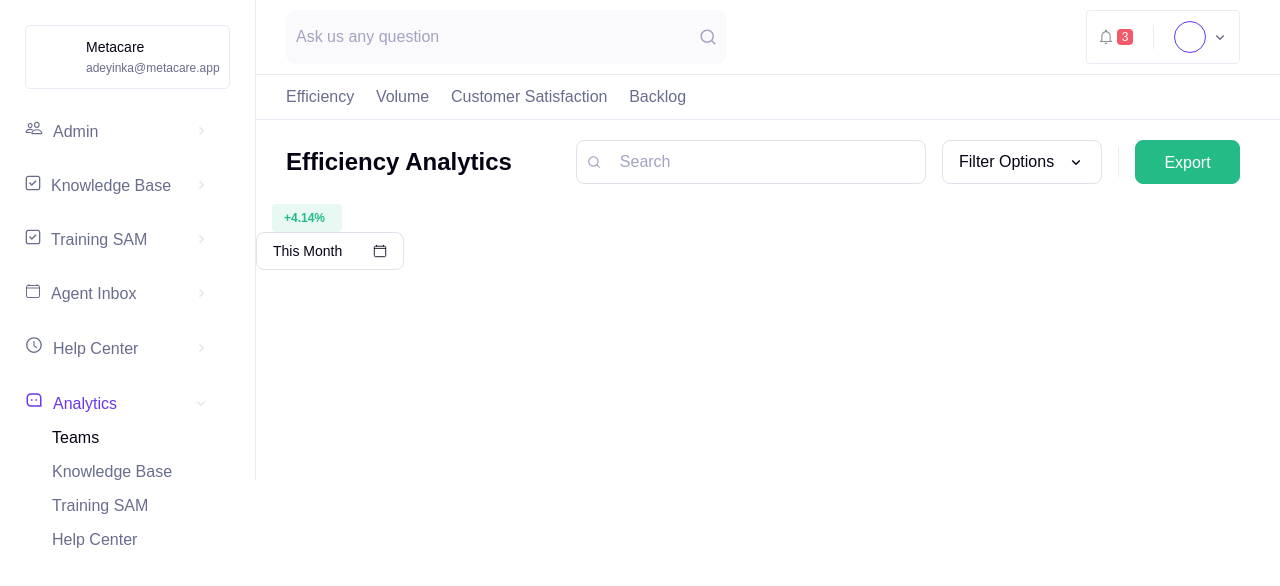
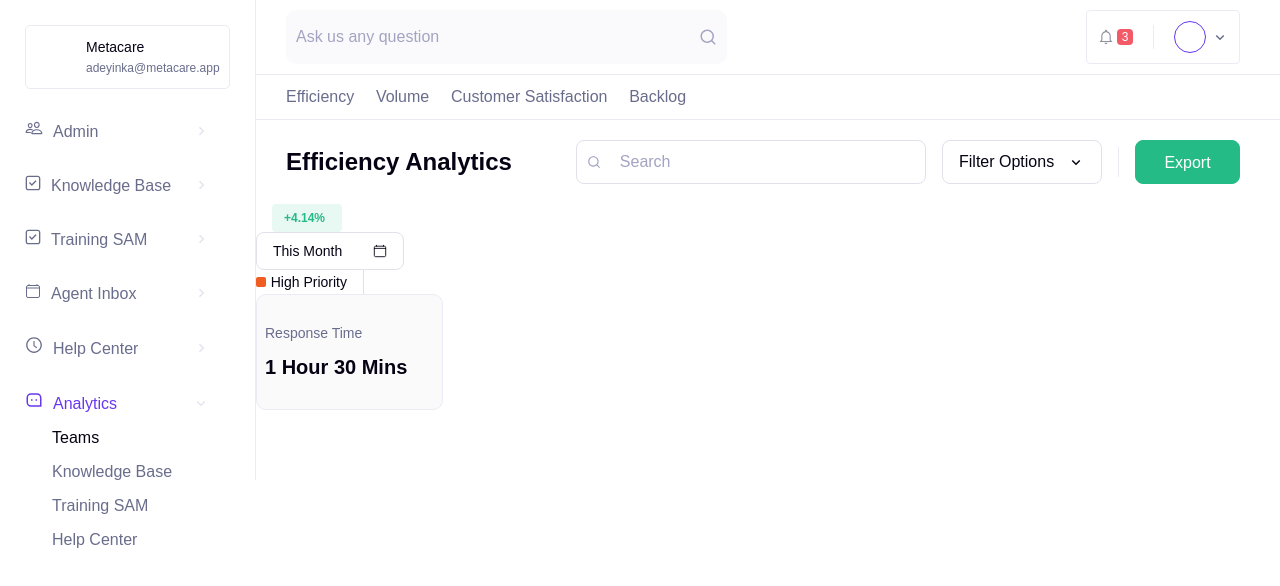
Before and after one commit to olamide234/metacare-app, a React (Create React App) app: page / in a window 1280 px wide. Shown: the top 586 px of the page. Built offline with nearby package versions, Linux system fonts and the light colour scheme.

Commit message:
response time component complete

```diff
--- a/src/App.js
+++ b/src/App.js
@@ -15,6 +15,8 @@ function App() {
         <Header/>
         <Percentage/>
         <Month/>
+        <Priority bg_color={'#F05D23'}/>
+        <ResponseTime/>
       </div>
     </div>
   );
--- a/src/components/priority/Priority.css
+++ b/src/components/priority/Priority.css
@@ -0,0 +1,30 @@
+.care__priority{
+    display: flex;
+    flex-direction: row;
+    justify-content: space-between;
+    width: 124px;
+}
+.care__priority-main{
+    display: flex;
+    flex-direction: row;
+    justify-content: space-between;
+    width: 92px;
+    font-weight: 500;
+    font-size: 14px;
+    line-height: 22px;
+    align-items: center;
+    color: var(--color-text-dark);
+    /* margin-left: 8px; */
+}
+.care__priority-main__square{
+    width: 10px;
+    height: 10px;
+    /* background: #F05D23; */
+    border-radius: 2px;
+}
+.care__priority-vertLine{
+    width: 0px;
+    height: 24px;
+    border-right: 1px solid #E1E1EB;
+    margin: 0 16px;
+}
--- a/src/components/priority/Priority.js
+++ b/src/components/priority/Priority.js
@@ -0,0 +1,14 @@
+import React from 'react'
+import "./Priority.css"
+
+export default function Priority({bg_color}) {
+    return (
+        <div className="care__priority">
+            <div className="care__priority-main">
+                <div className="care__priority-main__square" style={{background: bg_color}}></div>
+                High Priority
+            </div>
+            <div className="care__priority-vertLine"></div>
+        </div>
+    )
+}
--- a/src/components/responseTime/ResponseTime.css
+++ b/src/components/responseTime/ResponseTime.css
@@ -0,0 +1,24 @@
+.care__responseTime{
+    display: flex;
+    flex-direction: column;
+    width: 187px;
+    height: 116px;
+    background: #FAFAFA;
+    border: 1px solid #ECEBF5;
+    border-radius: 10px;
+    padding-left: 8px;
+    justify-content: center;
+}
+.care__responseTime-txt{
+    font-weight: 400;
+    font-size: 14px;
+    line-height: 22px;
+    color: var(--color-text-light);
+}
+.care__responseTime-time{
+    font-weight: 600;
+    font-size: 20px;
+    line-height: 160%;
+    color: var(--color-text-dark);
+    margin-top: .7rem;
+}
--- a/src/components/responseTime/ResponseTime.js
+++ b/src/components/responseTime/ResponseTime.js
@@ -0,0 +1,11 @@
+import React from 'react'
+import './ResponseTime.css'
+
+export default function ResponseTime() {
+    return (
+        <div className="care__responseTime">
+            <div className="care__responseTime-txt">Response Time</div>
+            <div className="care__responseTime-time">1 Hour 30 Mins</div>
+        </div>
+    )
+}
```
